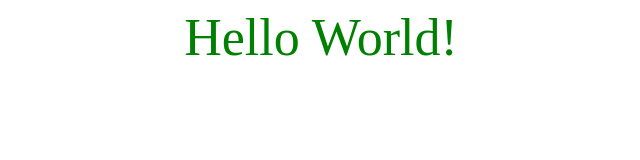
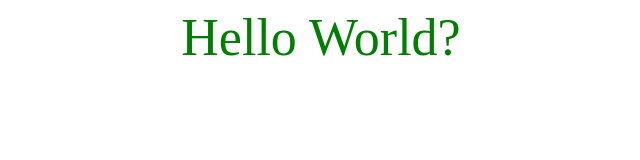
Before and after one commit to marina-igorevna-mishur/TestingKnowledge, a React app: page / in a window 1280 px wide. Shown: the top 160 px of the page, without its empty margins (319-959 px from the left). Built offline with nearby package versions, Linux system fonts and the light colour scheme.

Commit message:
Created service for components

```diff
--- a/src/js/components/App.jsx
+++ b/src/js/components/App.jsx
@@ -1,9 +1,10 @@
 import React from 'react'
+import { getData } from "services/AppService.jsx"
 import 'css/style.css';
 
 export default class App extends React.Component {
     render() {
-        const element = <div className="hello"> Hello World! </div>;
+    const element = <div className="hello"> { getData() } </div>;
         return(
             element
         );
--- /dev/null
+++ b/src/js/services/AppService.jsx
@@ -0,0 +1,3 @@
+export function getData() {
+    return "Hello World?"
+}
--- a/webpack.config.js
+++ b/webpack.config.js
@@ -9,7 +9,8 @@ module.exports = {
   },
   resolve: {
     alias: {
-        components: path.resolve(__dirname, 'src', 'js', 'components'),
+      components: path.resolve(__dirname, 'src', 'js', 'components'),
+      services: path.resolve(__dirname, 'src', 'js', 'services'),
         css: path.resolve(__dirname, 'src', 'css')
     }
   },
```
